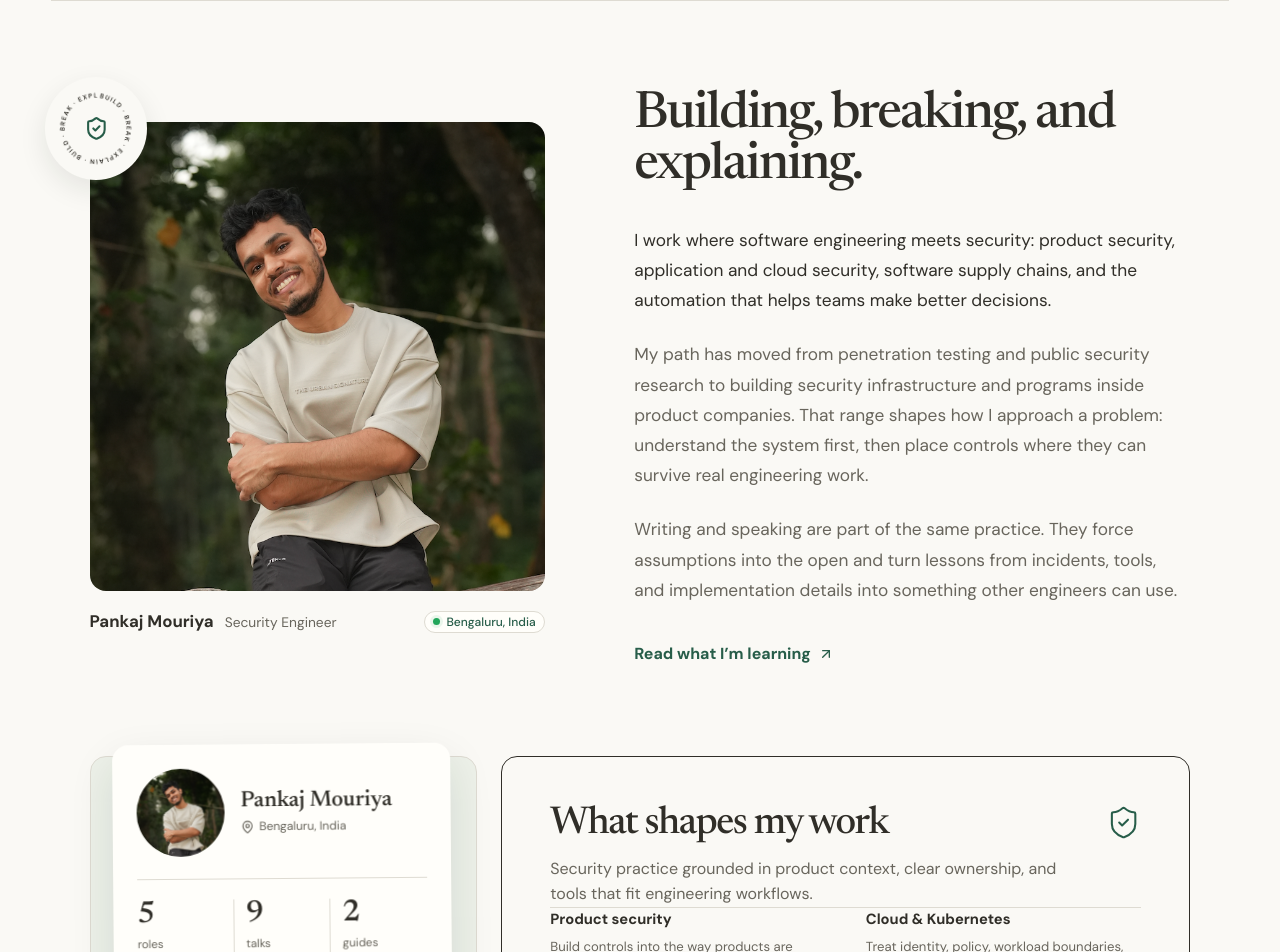
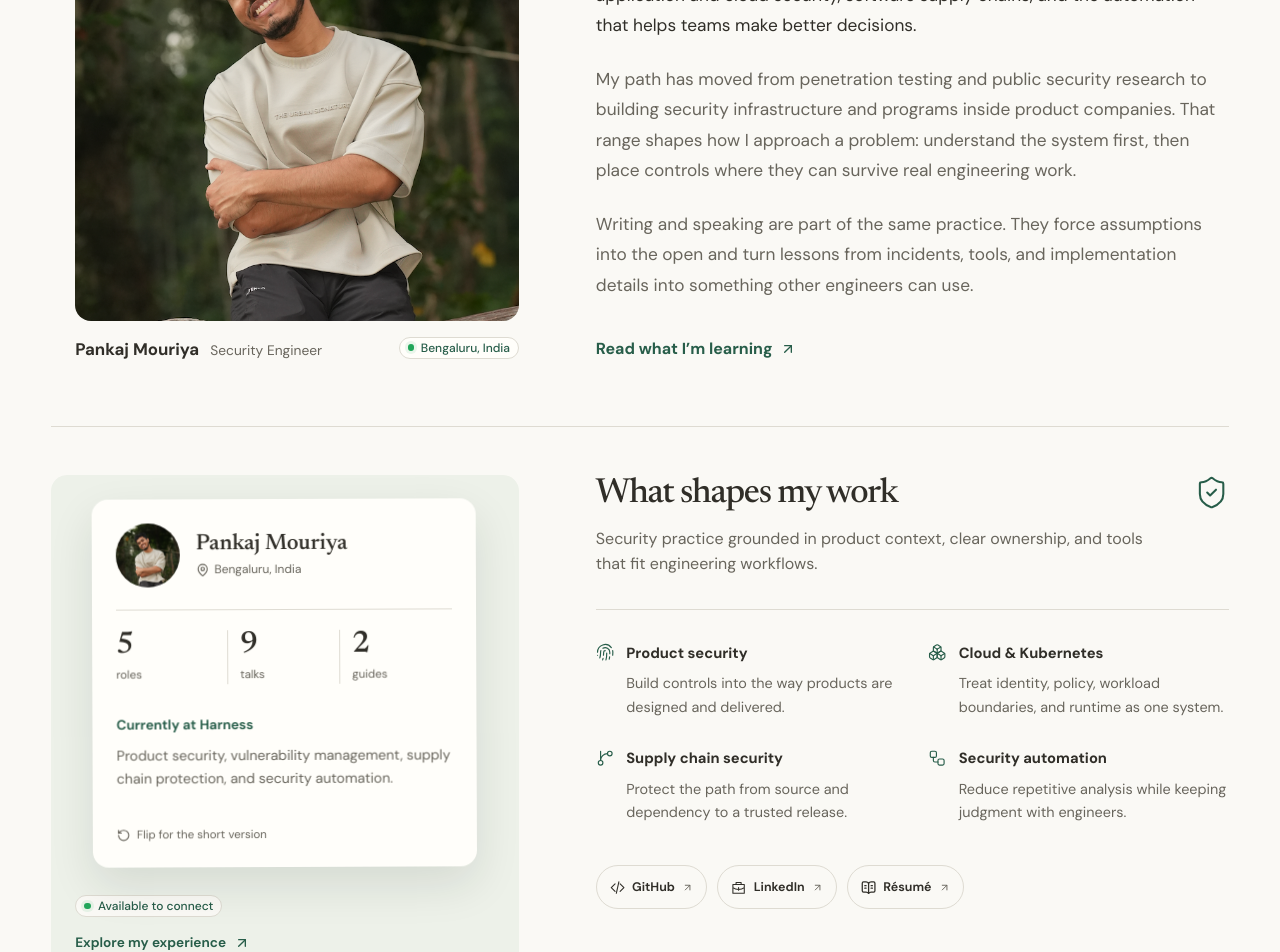
Before and after one commit to pankajmouriya/systems-understood, a Next.js app: page /about in a window 1280 px wide. Shown: the part 540-1492 px from the top of the page. Built offline with nearby package versions, Linux system fonts and the light colour scheme; no server answers.

Commit message:
Refine About page layout and profile details

```diff
--- a/src/app/globals.css
+++ b/src/app/globals.css
@@ -287,36 +287,36 @@ button { cursor: pointer; }
 .capability-route-mobile { display: none; }
 @keyframes capability-signal-route { 0% { opacity: 0; stroke-dashoffset: 0; } 8%, 82% { opacity: .9; } 100% { opacity: 0; stroke-dashoffset: -100; } }
 .about-page { max-width: 86rem; margin: 0 auto; padding: 0 clamp(1.25rem, 4vw, 4rem); }
-.about-page-content { padding: clamp(4rem, 7vw, 7rem) 0 0; }
-.about-intro { display: grid; grid-template-columns: minmax(0, .9fr) minmax(20rem, 1.1fr); align-items: end; gap: clamp(2.5rem, 8vw, 8rem); padding-bottom: clamp(3.5rem, 6vw, 5.5rem); border-bottom: 1px solid var(--border); }
-.about-intro h1 { max-width: 12ch; margin: 0; font: 500 clamp(3rem, 6vw, 6rem)/.95 var(--font-display), Georgia, serif; letter-spacing: -.04em; }
+.about-page-content { padding: clamp(3rem, 5vw, 5rem) 0 0; }
+.about-intro { display: grid; grid-template-columns: minmax(0, 1.45fr) minmax(0, 1fr); align-items: center; gap: clamp(2rem, 5vw, 5rem); padding-bottom: clamp(2rem, 4vw, 3.5rem); border-bottom: 1px solid var(--border); }
+.about-intro h1 { max-width: 19ch; margin: 0; text-wrap: balance; font: 500 clamp(2.7rem, 4.5vw, 4.8rem)/1.04 var(--font-display), Georgia, serif; letter-spacing: -.04em; }
 .about-intro h1 span { color: var(--accent); }
-.about-intro > p { max-width: 42rem; margin: 0 0 .35rem; color: var(--muted); font-size: clamp(1.05rem, 1.7vw, 1.35rem); line-height: 1.6; }
-.about-story { display: grid; grid-template-columns: minmax(18rem, .9fr) minmax(22rem, 1.1fr); align-items: center; gap: clamp(3rem, 7vw, 7.5rem); padding: clamp(4rem, 7vw, 7rem) clamp(0rem, 3vw, 3rem); }
-.about-portrait { position: relative; margin: 0; }
-.about-portrait > img { display: block; width: 100%; aspect-ratio: 1 / 1.03; object-fit: cover; object-position: 50% 42%; border-radius: 1rem; }
-.about-portrait figcaption { display: flex; align-items: center; justify-content: space-between; gap: 1rem; padding-top: 1.15rem; }
+.about-intro > p { max-width: 42rem; margin: 0 0 .35rem; color: var(--muted); font-size: clamp(1rem, 1.4vw, 1.15rem); line-height: 1.6; }
+.about-story { display: grid; grid-template-columns: minmax(0, .85fr) minmax(0, 1.15fr); align-items: center; gap: clamp(2.5rem, 6vw, 6rem); padding: clamp(3.5rem, 5vw, 5rem) 0; }
+.about-portrait { position: relative; margin: 0 0 0 1.5rem; }
+.about-portrait > img { display: block; width: 100%; aspect-ratio: 1 / 1.08; object-fit: cover; object-position: 50% 42%; border-radius: 1rem; }
+.about-portrait figcaption { display: flex; align-items: start; flex-wrap: wrap; justify-content: space-between; gap: .75rem; padding-top: 1rem; }
 .about-portrait figcaption > div { display: flex; align-items: baseline; flex-wrap: wrap; gap: .35rem .7rem; }
 .about-portrait figcaption strong { font-size: 1.05rem; }
 .about-portrait figcaption div span { color: var(--muted); font-size: .86rem; }
 .about-portrait-status { gap: .4rem; color: var(--teal); background: var(--surface); }
 .about-portrait-status > span, .about-connect-status > span { width: .42rem; height: .42rem; border-radius: 999px; background: #22a65a; box-shadow: 0 0 0 3px #22a65a18; }
-.about-portrait-seal { position: absolute; z-index: 1; top: -2.8rem; left: -2.8rem; display: grid; width: 6.4rem; height: 6.4rem; place-items: center; border-radius: 50%; background: var(--background); color: var(--foreground); box-shadow: 0 10px 28px #161d1918; }
-.about-portrait-seal svg:first-child { position: absolute; inset: .35rem; width: calc(100% - .7rem); height: calc(100% - .7rem); animation: about-seal-spin 22s linear infinite; }
+.about-portrait-seal { position: absolute; z-index: 1; top: -1.75rem; left: -1.5rem; display: grid; width: 5.5rem; height: 5.5rem; place-items: center; border-radius: 50%; background: var(--background); color: var(--foreground); box-shadow: 0 10px 28px #161d1918; }
+.about-portrait-seal svg:first-child { position: absolute; inset: .35rem; width: calc(100% - .7rem); height: calc(100% - .7rem); animation: about-seal-spin 22s linear 2; }
 .about-portrait-seal text { fill: currentColor; font: 600 7px/1 var(--font-body), Arial, sans-serif; letter-spacing: 1.25px; text-transform: uppercase; }
 .about-portrait-seal > svg:last-child { width: 1.55rem; height: 1.55rem; color: var(--teal); }
 @keyframes about-seal-spin { to { transform: rotate(1turn); } }
 .about-biography { max-width: 43rem; }
-.about-biography h2 { margin: 0 0 2rem; font: 500 clamp(2.3rem, 4vw, 4.1rem)/1 var(--font-display), Georgia, serif; letter-spacing: -.035em; }
+.about-biography h2 { margin: 0 0 1.5rem; max-width: 18ch; text-wrap: balance; font: 500 clamp(2rem, 3vw, 3rem)/1.08 var(--font-display), Georgia, serif; letter-spacing: -.035em; }
 .about-biography p { margin: 0 0 1.5rem; color: var(--muted); font-size: clamp(1rem, 1.35vw, 1.12rem); line-height: 1.75; }
 .about-biography p:first-of-type { color: var(--foreground); }
 .about-writing-link { display: inline-flex; align-items: center; gap: .45rem; margin-top: .8rem; color: var(--teal); font-weight: 700; text-decoration: none; }
 .about-writing-link svg { width: 1rem; height: 1rem; transition: transform 180ms ease-out; }
 .about-writing-link:hover svg { transform: translate(.15rem, -.15rem); }
-.about-block-grid { display: grid; grid-template-columns: minmax(18rem, .72fr) minmax(28rem, 1.28fr); gap: 1.5rem; padding: 0 clamp(0rem, 3vw, 3rem); }
-.about-profile-shell { display: flex; min-width: 0; flex-direction: column; justify-content: space-between; padding: 1.5rem; border: 1px solid var(--border); border-radius: 1rem; background: color-mix(in srgb, var(--teal-soft) 42%, var(--background)); }
-.about-profile-tilt { width: min(100%, 24rem); margin: -2.3rem auto 0; transform-origin: bottom center; perspective: 1500px; }
-.about-profile-flip { position: relative; display: block; width: 100%; min-height: 22rem; padding: 0; border: 0; background: transparent; color: inherit; text-align: left; transform-style: preserve-3d; transition: transform 700ms cubic-bezier(.16, 1, .3, 1); }
+.about-block-grid { display: grid; grid-template-columns: minmax(0, .85fr) minmax(0, 1.15fr); align-items: start; gap: clamp(2.5rem, 6vw, 6rem); padding: 3rem 0 0; border-top: 1px solid var(--border); }
+.about-profile-shell { display: flex; min-width: 0; flex-direction: column; justify-content: space-between; padding: 1.5rem; border: 0; border-radius: 1rem; background: color-mix(in srgb, var(--teal-soft) 42%, var(--background)); }
+.about-profile-tilt { width: min(100%, 24rem); margin: 0 auto; transform-origin: bottom center; perspective: 1500px; }
+.about-profile-flip { position: relative; display: block; width: 100%; min-height: 23rem; padding: 0; border: 0; background: transparent; color: inherit; text-align: left; transform-style: preserve-3d; transition: transform 700ms cubic-bezier(.16, 1, .3, 1); }
 .about-profile-flip[data-flipped='true'] { transform: rotateY(180deg); }
 .about-profile-flip:focus-visible { outline: 2px solid var(--accent); outline-offset: 5px; border-radius: 1rem; }
 .about-profile-face { position: absolute; inset: 0; gap: 0; padding: 0; overflow: hidden; border: 0; border-radius: 1rem; background: var(--surface); box-shadow: 0 18px 45px #16271f1c; backface-visibility: hidden; }
@@ -325,7 +325,7 @@ button { cursor: pointer; }
 .about-card-principle { margin: auto 0; font: 500 clamp(1.45rem, 2.5vw, 2rem)/1.2 var(--font-display), Georgia, serif; letter-spacing: -.025em; }
 .about-profile-back [data-slot='card-content'] > span:first-child { color: #b9e0bf; font-size: .72rem; font-weight: 700; letter-spacing: .12em; text-transform: uppercase; }
 .about-card-person { display: flex; align-items: center; gap: 1rem; margin-bottom: 1.35rem; }
-.about-card-avatar { width: 5.5rem; height: 5.5rem; }
+.about-card-avatar { width: 4rem; height: 4rem; }
 .about-card-avatar img { object-fit: cover; object-position: center 25%; }
 .about-card-person > div { display: flex; min-width: 0; flex-direction: column; gap: .25rem; }
 .about-card-person strong { font: 550 1.4rem/1.1 var(--font-display), Georgia, serif; }
@@ -344,22 +344,43 @@ button { cursor: pointer; }
 .about-profile-back .about-flip-hint { color: #cbd8cb; }
 .about-flip-hint svg { width: .85rem; height: .85rem; }
 .about-connect-status { align-self: start; gap: .45rem; margin-top: 1.25rem; background: var(--background); color: var(--teal); }
-.about-practice-card { gap: 0; padding: 0; border-radius: 1rem; background: var(--background); box-shadow: none; }
-.about-practice-card [data-slot='card-content'] { padding: clamp(1.5rem, 4vw, 3rem); }
+.about-practice-card { gap: 0; padding: 0; border: 0; border-radius: 0; background: transparent; box-shadow: none; }
+.about-practice-card [data-slot='card-content'] { padding: 0; }
 .about-practice-heading { display: flex; align-items: start; justify-content: space-between; gap: 2rem; }
-.about-practice-heading h2 { margin: 0 0 .8rem; font: 500 clamp(2rem, 3vw, 3.2rem)/1 var(--font-display), Georgia, serif; letter-spacing: -.035em; }
+.about-practice-heading h2 { margin: 0 0 .8rem; font: 500 clamp(2rem, 2.7vw, 2.8rem)/1.1 var(--font-display), Georgia, serif; letter-spacing: -.035em; }
 .about-practice-heading p { max-width: 36rem; margin: 0; color: var(--muted); line-height: 1.6; }
 .about-practice-heading > svg { flex: none; width: 2.2rem; height: 2.2rem; color: var(--teal); stroke-width: 1.4; }
-.about-practice-card [data-slot='separator-root'] { margin: 2rem 0; }
-.about-practice-card ul { display: grid; grid-template-columns: 1fr 1fr; gap: 1.5rem 2.5rem; margin: 0; padding: 0; list-style: none; }
-.about-practice-card li { display: flex; flex-direction: column; gap: .45rem; }
+.about-practice-card [data-slot='separator'] { margin: 2rem 0; }
+.about-practice-card ul { display: grid; grid-template-columns: 1fr 1fr; gap: 1.75rem 2rem; margin: 0; padding: 0; list-style: none; }
+.about-practice-card li { display: flex; align-items: start; gap: .75rem; }
+.about-practice-card li > svg { flex: none; width: 1.15rem; height: 1.15rem; margin-top: .1rem; color: var(--teal); stroke-width: 1.5; }
+.about-practice-card li > div { display: flex; flex-direction: column; gap: .5rem; }
 .about-practice-card li strong { font-size: .92rem; }
-.about-practice-card li span { color: var(--muted); font-size: .82rem; line-height: 1.55; }
+.about-practice-card li span { color: var(--muted); font-size: .9rem; line-height: 1.65; }
 .about-links { display: flex; flex-wrap: wrap; gap: .65rem; margin-top: 2.5rem; }
-.about-links a { display: inline-flex; align-items: center; gap: .45rem; min-height: 2.5rem; padding: .5rem .8rem; border: 1px solid var(--border); border-radius: 999px; color: var(--foreground); font-size: .78rem; font-weight: 650; text-decoration: none; }
+.about-links a { display: inline-flex; align-items: center; gap: .45rem; min-height: 2.75rem; padding: .5rem .8rem; border: 1px solid var(--border); border-radius: 999px; color: var(--foreground); font-size: .78rem; font-weight: 650; text-decoration: none; }
 .about-links a:hover { border-color: var(--teal); color: var(--teal); }
 .about-links a svg { width: .95rem; height: .95rem; }
 .about-links a svg:last-child { width: .7rem; height: .7rem; color: var(--muted); }
+.about-card-current { margin-top: 1.75rem; }
+.about-card-current > span { color: var(--teal); font-size: .85rem; font-weight: 650; }
+.about-card-current p { margin: .55rem 0 0; color: var(--muted); font-size: .88rem; line-height: 1.6; }
+.about-profile-footer { display: flex; align-items: start; flex-direction: column; gap: 1rem; padding-top: .5rem; }
+.about-profile-footer > a { display: inline-flex; align-items: center; gap: .5rem; color: var(--teal); font-size: .85rem; font-weight: 650; text-decoration: none; }
+.about-profile-footer > a svg { width: 1rem; height: 1rem; }
+@media (min-width: 651px) and (max-width: 1000px) {
+  .about-intro { grid-template-columns: 1.3fr 1fr; gap: 2rem; }
+  .about-intro h1 { font-size: 3rem; }
+  .about-story, .about-block-grid { gap: 2rem; grid-template-columns: minmax(0, 1fr) minmax(0, 1.2fr); }
+  .about-story { align-items: start; }
+  .about-portrait { margin-left: .5rem; }
+  .about-profile-shell { padding: 1rem; }
+  .about-profile-face [data-slot='card-content'] { padding: 1.1rem; }
+  .about-card-avatar { width: 3rem; height: 3rem; }
+  .about-card-person { gap: .6rem; }
+  .about-card-person strong { font-size: 1.15rem; }
+  .about-practice-card ul { grid-template-columns: 1fr; gap: 1.25rem; }
+}
 .desktop-navigation a[href='/about'] .icon { color: var(--accent); }
 .portfolio-teasers { display: grid; grid-template-columns: 1fr 1fr; border-top: 1px solid var(--border); }
 .portfolio-teasers a { display: flex; flex-direction: column; gap: 1rem; padding: 2rem 2rem 2rem 0; border-bottom: 1px solid var(--border); color: var(--foreground); text-decoration: none; }
@@ -528,17 +549,17 @@ button { cursor: pointer; }
   .capability-route-mobile { display: block; }
   .about-page-content { padding-top: 3.5rem; }
   .about-intro { grid-template-columns: 1fr; align-items: start; gap: 1.5rem; padding-bottom: 3rem; }
-  .about-intro h1 { font-size: clamp(2.8rem, 13vw, 4rem); }
+  .about-intro h1 { font-size: clamp(2.6rem, 10vw, 3.8rem); max-width: 19ch; }
   .about-intro > p { max-width: 31rem; }
-  .about-story { grid-template-columns: 1fr; gap: 3.25rem; padding: 4.5rem 0; }
+  .about-story { grid-template-columns: 1fr; gap: 2.5rem; padding: 3rem 0; }
+  .about-portrait { margin-left: 0; }
   .about-portrait-seal { top: -2.1rem; left: -.5rem; width: 5.4rem; height: 5.4rem; }
   .about-portrait figcaption { align-items: start; flex-direction: column; }
   .about-biography h2 { margin-bottom: 1.5rem; }
-  .about-block-grid { grid-template-columns: 1fr; gap: 3.5rem; padding: 0; }
-  .about-profile-shell { order: 2; padding: 1rem; }
-  .about-profile-tilt { margin-top: -2.1rem; }
-  .about-profile-flip { min-height: 21rem; }
-  .about-practice-card { order: 1; }
+  .about-block-grid { grid-template-columns: 1fr; gap: 3rem; padding: 2.5rem 0 0; }
+  .about-profile-shell { padding: 1rem; }
+  .about-profile-tilt { margin-top: 0; }
+  .about-profile-flip { min-height: 23rem; }
   .about-practice-card ul { grid-template-columns: 1fr; gap: 1.25rem; }
   .about-practice-heading > svg { width: 1.8rem; height: 1.8rem; }
 }
--- a/src/components/shadcn-studio/blocks/about-us-page-29/about-us-page-29.tsx
+++ b/src/components/shadcn-studio/blocks/about-us-page-29/about-us-page-29.tsx
@@ -4,12 +4,13 @@ import Image from 'next/image';
 import Link from 'next/link';
 import { useRef, useState } from 'react';
 import { motion, useReducedMotion, useScroll, useSpring, useTransform } from 'motion/react';
-import { ArrowUpRight, BookOpenText, MapPin, RotateCcw, ShieldCheck } from 'lucide-react';
+import { ArrowUpRight, BookOpenText, Boxes, Fingerprint, GitBranch, MapPin, RotateCcw, ShieldCheck, Workflow } from 'lucide-react';
 import { Avatar, AvatarFallback, AvatarImage } from '@/components/ui/avatar';
 import { Badge } from '@/components/ui/badge';
 import { Card, CardContent } from '@/components/ui/card';
 import { Icon } from '@/components/ui/icon';
 import { Separator } from '@/components/ui/separator';
+import { experience } from '@/lib/portfolio';
 
 const facts = [
   { value: '5', label: 'roles' },
@@ -18,10 +19,10 @@ const facts = [
 ] as const;
 
 const practices = [
-  ['Product security', 'Build controls into the way products are designed and delivered.'],
-  ['Cloud & Kubernetes', 'Treat identity, policy, workload boundaries, and runtime as one system.'],
-  ['Supply chain security', 'Protect the path from source and dependency to a trusted release.'],
-  ['Security automation', 'Reduce repetitive analysis while keeping judgment with engineers.'],
+  [Fingerprint, 'Product security', 'Build controls into the way products are designed and delivered.'],
+  [Boxes, 'Cloud & Kubernetes', 'Treat identity, policy, workload boundaries, and runtime as one system.'],
+  [GitBranch, 'Supply chain security', 'Protect the path from source and dependency to a trusted release.'],
+  [Workflow, 'Security automation', 'Reduce repetitive analysis while keeping judgment with engineers.'],
 ] as const;
 
 function PortraitSeal() {
@@ -54,6 +55,7 @@ function ProfileCard() {
             </div>
             <Separator />
             <dl className="about-facts">{facts.map(({ value, label }) => <div key={label}><dt>{value}</dt><dd>{label}</dd></div>)}</dl>
+            <div className="about-card-current"><span>Currently at {experience[0].organization}</span><p>{experience[0].summary}</p></div>
             <span className="about-flip-hint"><RotateCcw aria-hidden="true" /> Flip for the short version</span>
           </CardContent>
         </Card>
@@ -71,7 +73,7 @@ function ProfileCard() {
         </Card>
       </button>
     </motion.div>
-    <Badge variant="outline" className="about-connect-status"><span />Available to connect</Badge>
+    <div className="about-profile-footer"><Badge variant="outline" className="about-connect-status"><span />Available to connect</Badge><Link href="/portfolio">Explore my experience <ArrowUpRight aria-hidden="true" /></Link></div>
   </div>;
 }
 
@@ -80,7 +82,7 @@ function PracticeCard() {
     <CardContent>
       <div className="about-practice-heading"><div><h2>What shapes my work</h2><p>Security practice grounded in product context, clear ownership, and tools that fit engineering workflows.</p></div><ShieldCheck aria-hidden="true" /></div>
       <Separator />
-      <ul>{practices.map(([title, description]) => <li key={title}><strong>{title}</strong><span>{description}</span></li>)}</ul>
+      <ul>{practices.map(([PracticeIcon, title, description]) => <li key={title}><PracticeIcon aria-hidden="true" /><div><strong>{title}</strong><span>{description}</span></div></li>)}</ul>
       <div className="about-links">
         <a href="https://github.com/pankajmouriya" target="_blank" rel="noopener noreferrer"><Icon name="code" />GitHub<ArrowUpRight aria-hidden="true" /></a>
         <a href="https://www.linkedin.com/in/pankajmouriya/" target="_blank" rel="noopener noreferrer"><Icon name="work" />LinkedIn<ArrowUpRight aria-hidden="true" /></a>
@@ -93,14 +95,14 @@ function PracticeCard() {
 export default function AboutUs() {
   return <div className="about-page-content">
     <header className="about-intro">
-      <h1>Security is how I<br />understand systems<span>.</span></h1>
+      <h1>Security is how I understand systems<span>.</span></h1>
       <p>I build security programs and engineering systems, then write about the decisions, boundaries, and details that make them work.</p>
     </header>
 
     <section className="about-story" aria-labelledby="about-story-heading">
       <figure className="about-portrait">
         <PortraitSeal />
-        <Image src="/images/profile/pankaj-portrait.png" alt="Pankaj Mouriya outdoors" width={740} height={758} sizes="(max-width: 760px) 100vw, 46vw" priority />
+        <Image src="/images/profile/pankaj-portrait.png" alt="Pankaj Mouriya outdoors" width={740} height={758} sizes="(max-width: 650px) 100vw, 40vw" priority />
         <figcaption><div><strong>Pankaj Mouriya</strong><span>Security Engineer</span></div><Badge variant="outline" className="about-portrait-status"><span />Bengaluru, India</Badge></figcaption>
       </figure>
 
```
Also changed, not shown: 1 other file (tests, documents, lock files or other folders).
